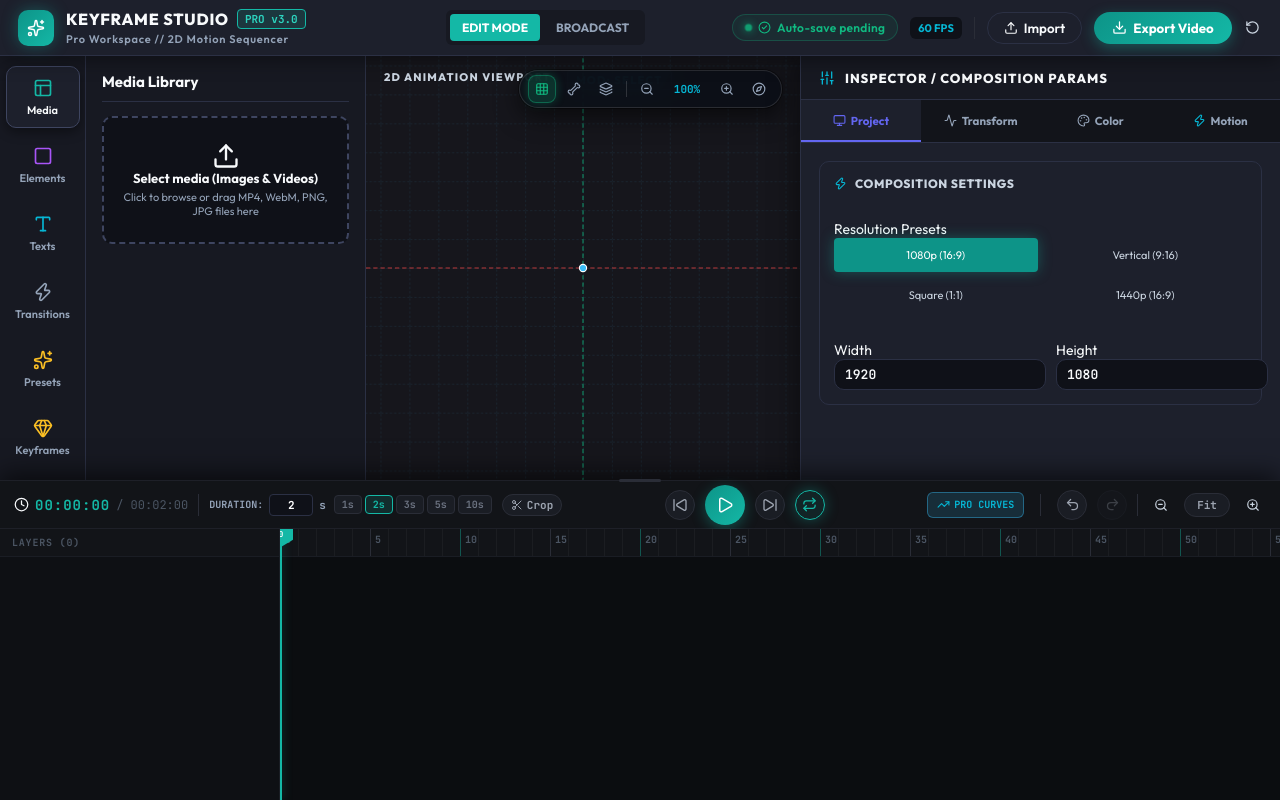
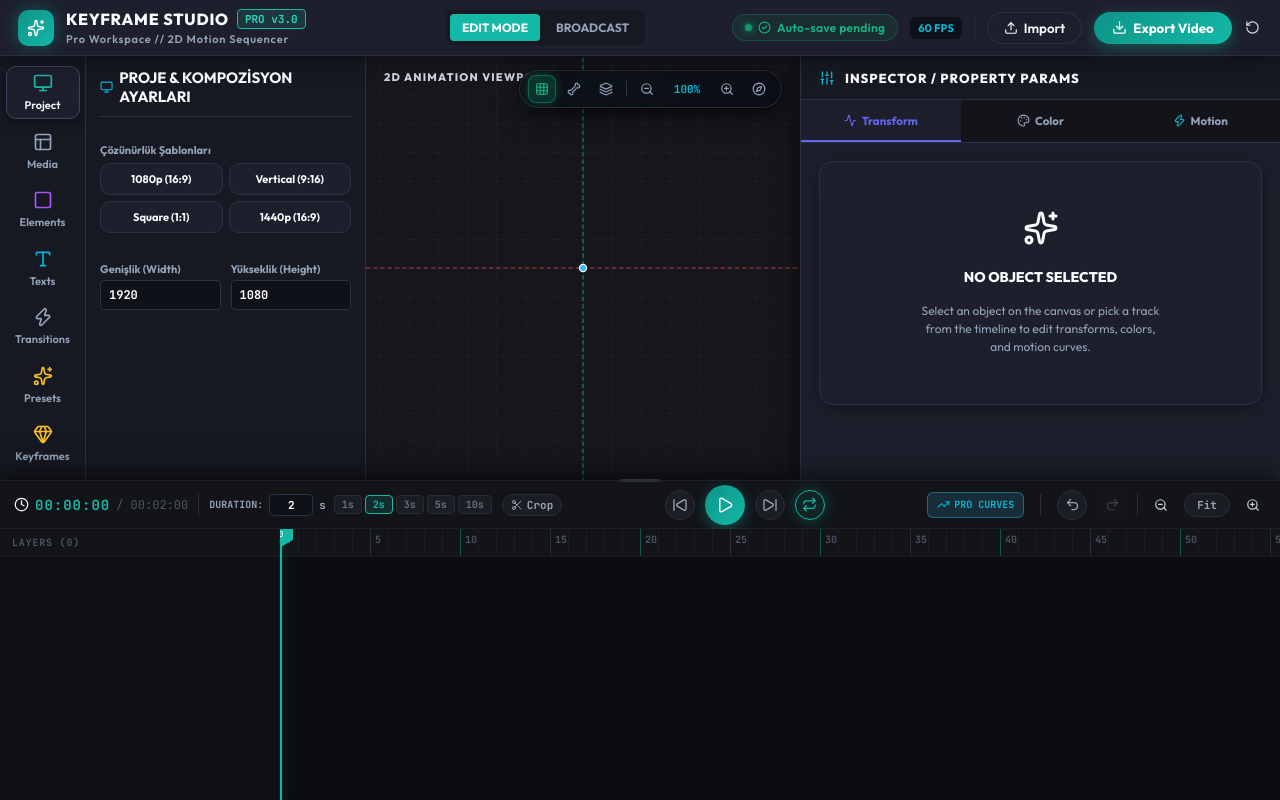
Before and after one commit to ErtugrulAK/keyframe-character-studio, a React (Vite) app: page / in a window 1280 px wide. Both pictures are taken after a click on the button "Project". Built offline with nearby package versions, Linux system fonts and the light colour scheme; a web font is replaced by a local one.

Commit message:
feat(project): move Project settings tab to left toolbar

```diff
--- a/src/components/Inspector/PropertyInspector.tsx
+++ b/src/components/Inspector/PropertyInspector.tsx
@@ -4,10 +4,10 @@
 import { TransformTab } from './sections/TransformTab';
 import { StyleTab } from './sections/StyleTab';
 import { MotionTab } from './sections/MotionTab';
-import { Sliders, Sparkles, Activity, Palette, Zap, Trash2, Monitor, Copy } from 'lucide-react';
+import { Sliders, Sparkles, Activity, Palette, Zap, Trash2, Copy } from 'lucide-react';
 import './PropertyInspector.css';
 
-type TabType = 'project' | 'transform' | 'style' | 'motion';
+type TabType = 'transform' | 'style' | 'motion';
 
 export const PropertyInspector: React.FC = () => {
   const {
@@ -20,11 +20,9 @@
     updateCurrentTransform,
     deletePart,
     duplicateSelectedPart,
-    projectResolution,
-    setProjectResolution,
   } = useAnimator();
 
-  const [activeTab, setActiveTab] = useState<TabType>('project');
+  const [activeTab, setActiveTab] = useState<TabType>('transform');
 
   const selectedPart = characterParts.find((p) => p.id === selectedPartId);
   const transform = selectedPartId ? getComputedTransform(selectedPartId, currentFrame) : null;
@@ -48,19 +46,11 @@
     <aside className="property-inspector">
       <div className="inspector-header">
         <Sliders size={16} className="text-cyan" />
-        <span>INSPECTOR / COMPOSITION PARAMS</span>
+        <span>INSPECTOR / PROPERTY PARAMS</span>
       </div>
 
       {/* Inspector Navigation Tabs */}
       <div className="inspector-tabs">
-        <button
-          className={`tab-btn ${activeTab === 'project' ? 'active' : ''}`}
-          onClick={() => setActiveTab('project')}
-          title="Project Settings"
-        >
-          <Monitor size={13} />
-          <span>Project</span>
-        </button>
         <button
           className={`tab-btn ${activeTab === 'transform' ? 'active' : ''}`}
           onClick={() => setActiveTab('transform')}
@@ -90,67 +80,7 @@
       </div>
 
       <div className="inspector-body">
-        {activeTab === 'project' ? (
-          <div className="inspector-section">
-            <div className="section-title">
-              <Zap size={13} className="text-cyan" />
-              <span>COMPOSITION SETTINGS</span>
-            </div>
-
-            <div className="form-group" style={{ marginTop: 15 }}>
-              <label>Resolution Presets</label>
-              <div className="radio-group-wrap" style={{ display: 'grid', gridTemplateColumns: '1fr 1fr', gap: 6 }}>
-                <button
-                  className={`btn-icon ${projectResolution.width === 1920 && projectResolution.height === 1080 ? 'active' : ''}`}
-                  onClick={() => setProjectResolution({ width: 1920, height: 1080 })}
-                  style={{ width: '100%', borderRadius: 4, padding: 8, fontSize: 11 }}
-                >
-                  1080p (16:9)
-                </button>
-                <button
-                  className={`btn-icon ${projectResolution.width === 1080 && projectResolution.height === 1920 ? 'active' : ''}`}
-                  onClick={() => setProjectResolution({ width: 1080, height: 1920 })}
-                  style={{ width: '100%', borderRadius: 4, padding: 8, fontSize: 11 }}
-                >
-                  Vertical (9:16)
-                </button>
-                <button
-                  className={`btn-icon ${projectResolution.width === 1080 && projectResolution.height === 1080 ? 'active' : ''}`}
-                  onClick={() => setProjectResolution({ width: 1080, height: 1080 })}
-                  style={{ width: '100%', borderRadius: 4, padding: 8, fontSize: 11 }}
-                >
-                  Square (1:1)
-                </button>
-                <button
-                  className={`btn-icon ${projectResolution.width === 2560 && projectResolution.height === 1440 ? 'active' : ''}`}
-                  onClick={() => setProjectResolution({ width: 2560, height: 1440 })}
-                  style={{ width: '100%', borderRadius: 4, padding: 8, fontSize: 11 }}
-                >
-                  1440p (16:9)
-                </button>
-              </div>
-            </div>
-
-            <div className="form-group" style={{ marginTop: 15, display: 'flex', gap: 10 }}>
-              <div style={{ flex: 1 }}>
-                <label>Width</label>
-                <input
-                  type="number"
-                  value={projectResolution.width}
-                  onChange={(e) => setProjectResolution(p => ({ ...p, width: parseInt(e.target.value) || 1920 }))}
-                />
-              </div>
-              <div style={{ flex: 1 }}>
-                <label>Height</label>
-                <input
-                  type="number"
-                  value={projectResolution.height}
-                  onChange={(e) => setProjectResolution(p => ({ ...p, height: parseInt(e.target.value) || 1080 }))}
-                />
-              </div>
-            </div>
-          </div>
-        ) : selectedPart && transform ? (
+        {selectedPart && transform ? (
           <>
             {/* Header Selected Part Badge */}
             <div className="part-info-card">
--- a/src/components/Toolbar/LeftToolbar.tsx
+++ b/src/components/Toolbar/LeftToolbar.tsx
@@ -28,6 +28,7 @@
   Clock,
   Grid3x3,
   Atom,
+  Monitor,
 } from 'lucide-react';
 import './LeftToolbar.css';
 
@@ -57,7 +58,7 @@
   { id: 'bounce', label: 'Bounce In', icon: <Activity size={22} className="text-red" /> },
 ];
 
-type ActiveNavCategory = 'media' | 'keyframes' | 'texts' | 'shapes' | 'presets' | 'transitions';
+type ActiveNavCategory = 'project' | 'media' | 'keyframes' | 'texts' | 'shapes' | 'presets' | 'transitions';
 
 export const LeftToolbar: React.FC = () => {
   const {
@@ -70,6 +71,8 @@
     deleteKeyframe,
     addCustomPart,
     applyMotionTransition,
+    projectResolution,
+    setProjectResolution,
   } = useAnimator();
 
   const [activeCategory, setActiveCategory] = useState<ActiveNavCategory>('media');
@@ -136,6 +139,15 @@
 
       <div className="left-sidebar-nav">
         <button
+          className={`sidebar-nav-item ${activeCategory === 'project' ? 'active' : ''}`}
+          onClick={() => setActiveCategory('project')}
+          title="Project & Composition Settings"
+        >
+          <Monitor size={20} className="nav-icon text-cyan" />
+          <span className="nav-label">Project</span>
+        </button>
+
+        <button
           className={`sidebar-nav-item ${activeCategory === 'media' ? 'active' : ''}`}
           onClick={() => setActiveCategory('media')}
           title="Media Library"
@@ -191,6 +203,88 @@
       </div>
 
       <div className="left-drawer-panel">
+        {activeCategory === 'project' && (
+          <div className="drawer-content" style={{ padding: '12px 14px' }}>
+            <div className="drawer-header" style={{ marginBottom: 12 }}>
+              <span className="drawer-title" style={{ display: 'flex', alignItems: 'center', gap: 6 }}>
+                <Monitor size={14} className="text-cyan" /> PROJE & KOMPOZİSYON AYARLARI
+              </span>
+            </div>
+
+            <div className="form-group" style={{ marginBottom: 15 }}>
+              <label style={{ fontSize: 11, fontWeight: 700, color: '#94a3b8', marginBottom: 6, display: 'block' }}>Çözünürlük Şablonları</label>
+              <div style={{ display: 'grid', gridTemplateColumns: '1fr 1fr', gap: 6 }}>
+                <button
+                  className={`drawer-item-card ${projectResolution.width === 1920 && projectResolution.height === 1080 ? 'active' : ''}`}
+                  onClick={() => setProjectResolution({ width: 1920, height: 1080 })}
+                  style={{ padding: '8px 6px', fontSize: 11, fontWeight: 700, textAlign: 'center' }}
+                >
+                  1080p (16:9)
+                </button>
+                <button
+                  className={`drawer-item-card ${projectResolution.width === 1080 && projectResolution.height === 1920 ? 'active' : ''}`}
+                  onClick={() => setProjectResolution({ width: 1080, height: 1920 })}
+                  style={{ padding: '8px 6px', fontSize: 11, fontWeight: 700, textAlign: 'center' }}
+                >
+                  Vertical (9:16)
+                </button>
+                <button
+                  className={`drawer-item-card ${projectResolution.width === 1080 && projectResolution.height === 1080 ? 'active' : ''}`}
+                  onClick={() => setProjectResolution({ width: 1080, height: 1080 })}
+                  style={{ padding: '8px 6px', fontSize: 11, fontWeight: 700, textAlign: 'center' }}
+                >
+                  Square (1:1)
+                </button>
+                <button
+                  className={`drawer-item-card ${projectResolution.width === 2560 && projectResolution.height === 1440 ? 'active' : ''}`}
+                  onClick={() => setProjectResolution({ width: 2560, height: 1440 })}
+                  style={{ padding: '8px 6px', fontSize: 11, fontWeight: 700, textAlign: 'center' }}
+                >
+                  1440p (16:9)
+                </button>
+              </div>
+            </div>
+
+            <div style={{ display: 'flex', gap: 10 }}>
+              <div style={{ flex: 1 }}>
+                <label style={{ fontSize: 11, fontWeight: 700, color: '#94a3b8', marginBottom: 4, display: 'block' }}>Genişlik (Width)</label>
+                <input
+                  type="number"
+                  value={projectResolution.width}
+                  onChange={(e) => setProjectResolution(p => ({ ...p, width: parseInt(e.target.value) || 1920 }))}
+                  style={{
+                    width: '100%',
+                    background: 'var(--bg-input)',
+                    border: '1px solid var(--border-color)',
+                    color: '#fff',
+                    borderRadius: 4,
+                    padding: '6px 8px',
+                    fontSize: 12,
+                    fontWeight: 700,
+                  }}
+                />
+              </div>
+              <div style={{ flex: 1 }}>
+                <label style={{ fontSize: 11, fontWeight: 700, color: '#94a3b8', marginBottom: 4, display: 'block' }}>Yükseklik (Height)</label>
+                <input
+                  type="number"
+                  value={projectResolution.height}
+                  onChange={(e) => setProjectResolution(p => ({ ...p, height: parseInt(e.target.value) || 1080 }))}
+                  style={{
+                    width: '100%',
+                    background: 'var(--bg-input)',
+                    border: '1px solid var(--border-color)',
+                    color: '#fff',
+                    borderRadius: 4,
+                    padding: '6px 8px',
+                    fontSize: 12,
+                    fontWeight: 700,
+                  }}
+                />
+              </div>
+            </div>
+          </div>
+        )}
         {activeCategory === 'presets' && (
           <div className="drawer-content" style={{ padding: '12px 14px' }}>
             <PresetsTab />
```
Also changed, not shown: commit_msg.txt.
